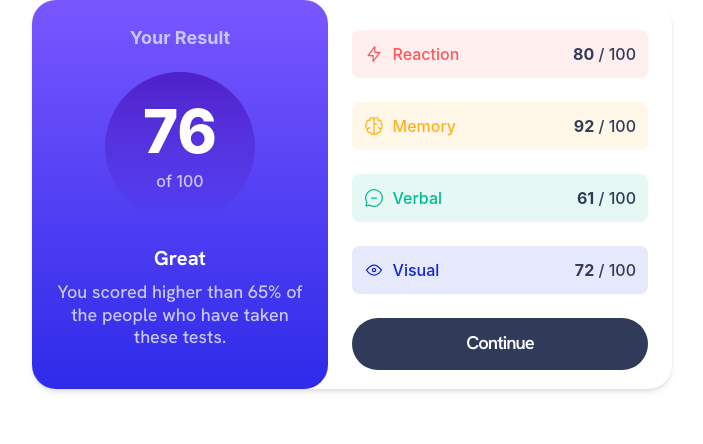
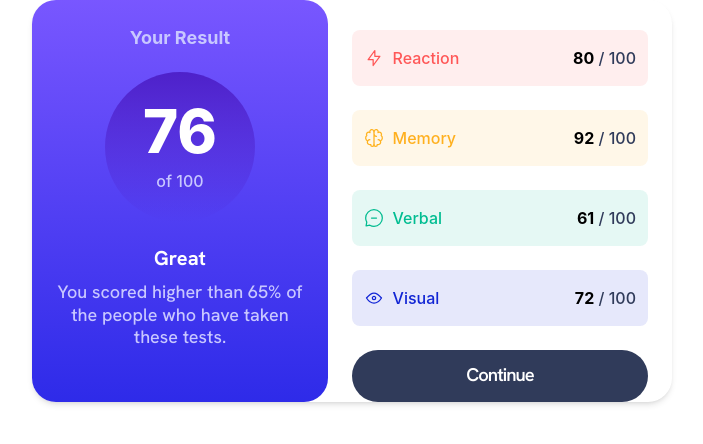
Before and after one commit to scottmcook/results-summary-component, a React (Create React App) app: page / in a window 1280 px wide. Shown: the top 444 px of the page, without its empty margins (288-991 px from the left). Built offline with nearby package versions, Linux system fonts and the light colour scheme.

Commit message:
Fix header text color

```diff
--- a/src/components/ResultsPanel/ResultsPanel.js
+++ b/src/components/ResultsPanel/ResultsPanel.js
@@ -13,7 +13,7 @@ export default function ResultsPanel() {
             <div className="results-panel__score-p">of 100</div>
           </div>
         </div>
-        <h3 className="my-2">Great</h3>
+        <h3 className="my-2 text-white">Great</h3>
         <p className="mb-10 px-6 leading-tight">
           You scored higher than 65% of the people who have taken these tests.
         </p>
--- a/src/components/SkillCards/SkillCards.js
+++ b/src/components/SkillCards/SkillCards.js
@@ -3,7 +3,7 @@ import scores from "../../data.json";
 export default function SkillCard() {
   const scoreCard = scores.map((score) => (
     <div
-      className="flex justify-between p-3 mb-6 rounded-lg bg-teal-200"
+      className="flex justify-between px-3 py-4 mb-6 rounded-lg bg-teal-200"
       style={{ backgroundColor: `${score.backgroundColor}` }}
     >
       <div className="flex flex-initial">
@@ -12,7 +12,7 @@ export default function SkillCard() {
         <span style={{ color: `${score.fontColor}` }}>{score.category}</span>
       </div>
       <div className="flex-initial" style={{ color: "var(--dark-gray-blue)" }}>
-        <span className="font-bold">{score.score}</span> / 100
+        <span className="text-black font-bold">{score.score}</span> / 100
       </div>
     </div>
   ));
```
